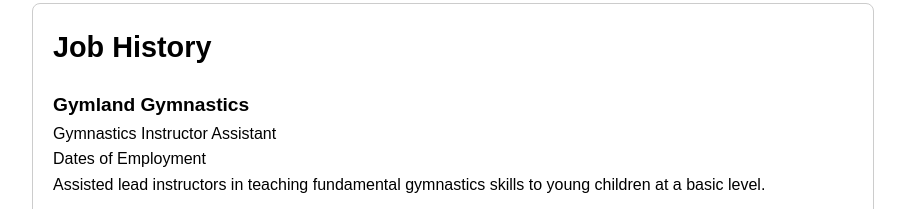
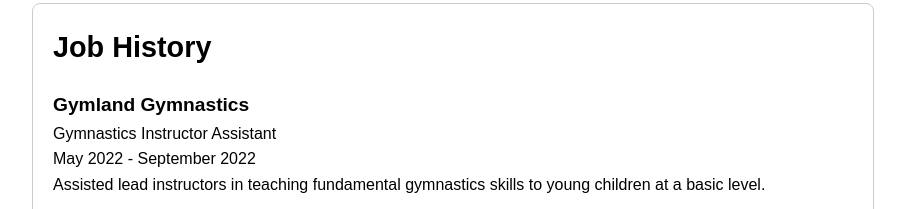
Before and after one commit to Yillow/SullivanLee.github.io, a plain HTML site: page index.html in a window 1280 px wide. Shown: the part 869-1078 px from the top of the page, without its empty margins (187-1092 px from the left). Drawn offline with Linux system fonts and the light colour scheme.

Commit message:
Update index.html

```diff
--- a/index.html
+++ b/index.html
@@ -38,8 +38,8 @@
             <li>
                 <strong>Gymland Gymnastics</strong>
                 <p>Gymnastics Instructor Assistant</p>
-<!--                 //<p>City, State</p> -->
-                <p>Dates of Employment</p>
+
+                <p>May 2022 - September 2022</p>
                 <ul>
                     <li>Assisted lead instructors in teaching fundamental gymnastics skills to young children at a basic level.</li>
                     <li>Provided patient and encouraging guidance to help children develop foundational gymnastics abilities.</li>
```
